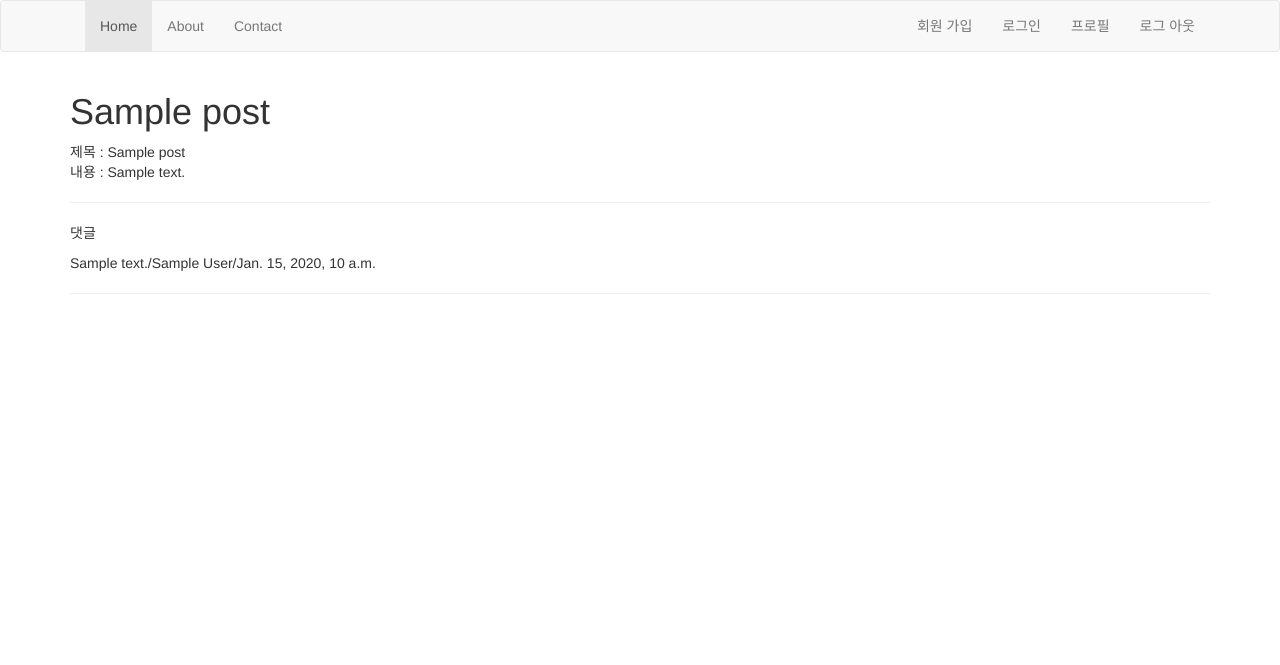
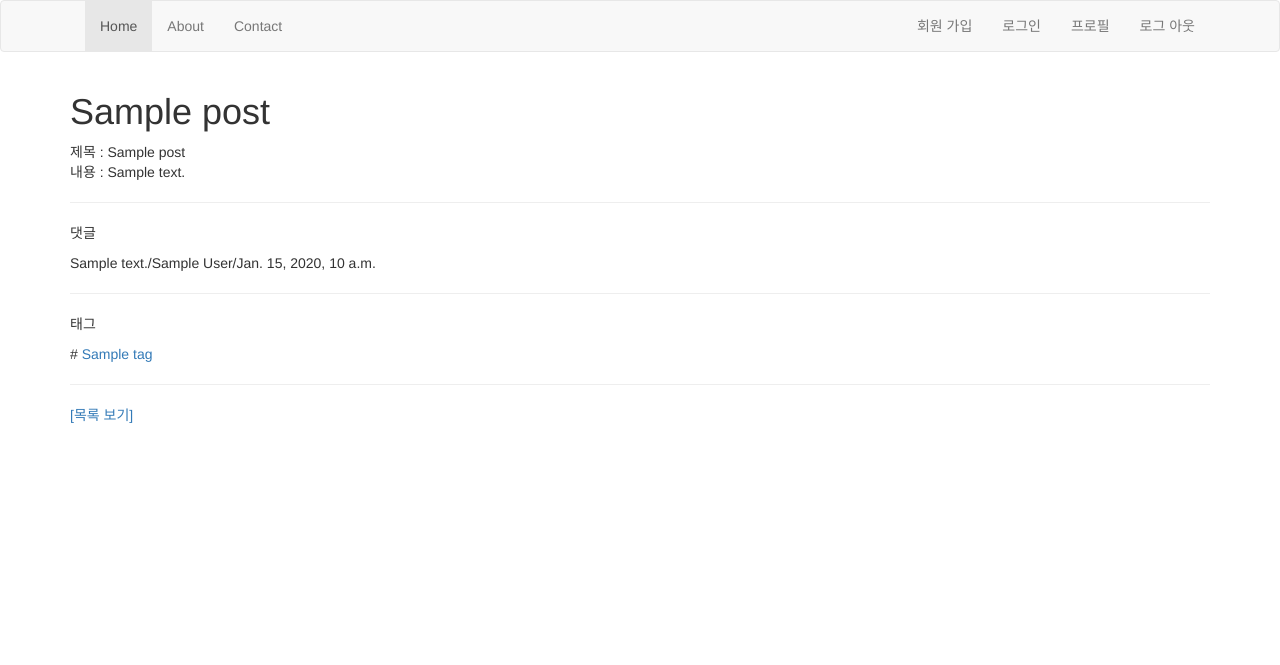
Before and after one commit to E0ho/Django_docs, a Django app: template templates/blog/detail.html in a window 1280 px wide. Shown: the top 665 px of the page. Run offline with Django 5.2, Linux system fonts and the light colour scheme; the template is opened without the code that fills it: most values are stand-ins (such as "Sample title", 1, 10 or a date in 2020); some libraries are stand-ins or nearby versions.

Commit message:
feat: 태그 기능 추가

```diff
--- a/blog/urls.py
+++ b/blog/urls.py
@@ -5,7 +5,8 @@ from . import views
 app_name = 'blog'
 
 urlpatterns = [
-    path('', views.index, name='index'),                 # 메인 페이지 (목록)
+    path('', views.index, name='index'),                  # 메인 페이지 (목록)
     path('<int:id>/', views.detail, name='detail'),       # 상세 페이지
-    path('profile/', views.profile, name='profile')      # 프로필 페이지
+    path('profile/', views.profile, name='profile'),      # 프로필 페이지
+    path('tag/<int:id>/', views.tag_li, name='tag')
 ]
--- a/templates/blog/detail.html
+++ b/templates/blog/detail.html
@@ -19,14 +19,14 @@
   {% endfor %}
   <hr />
 
-  {% comment %} <p>태그</p>
-  {% for tag in tag_list %}
+  <p>태그</p>
+  {% for tag in tags %}
     #
     <a href="/blog/tag/{{ tag.id }}/">{{ tag.name }}</a>
   {% endfor %}
   <hr />
 
-  <a href="{% url 'blog:index' %}">[목록 보기]</a> {% endcomment %}
+  <a href="{% url 'blog:index' %}">[목록 보기]</a>
 
   {% comment %} <a href="{% url 'blog:update' post.id %}">[글 수정]</a>
   <a href="{% url 'blog:delete' post.id %}">[글 삭제]</a> {% endcomment %}
```
Also changed, not shown: blog/views.py (+17 -0 lines).
